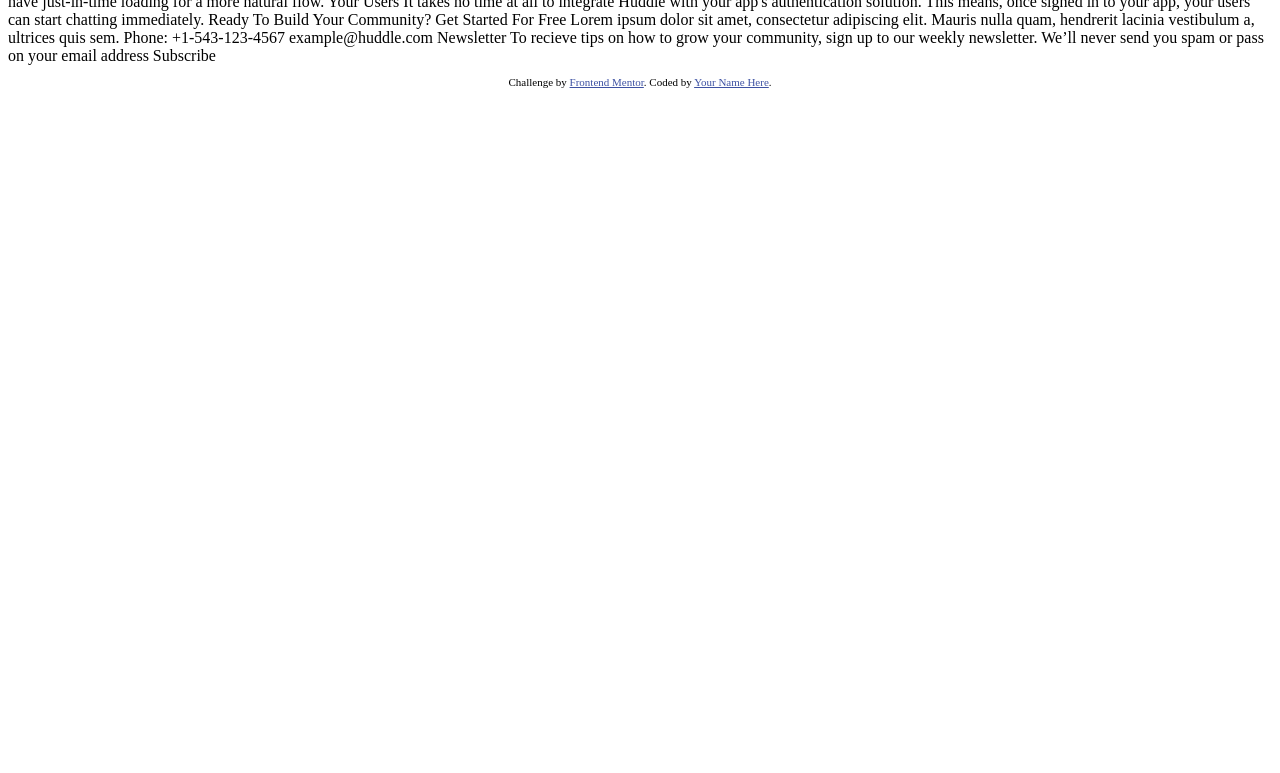
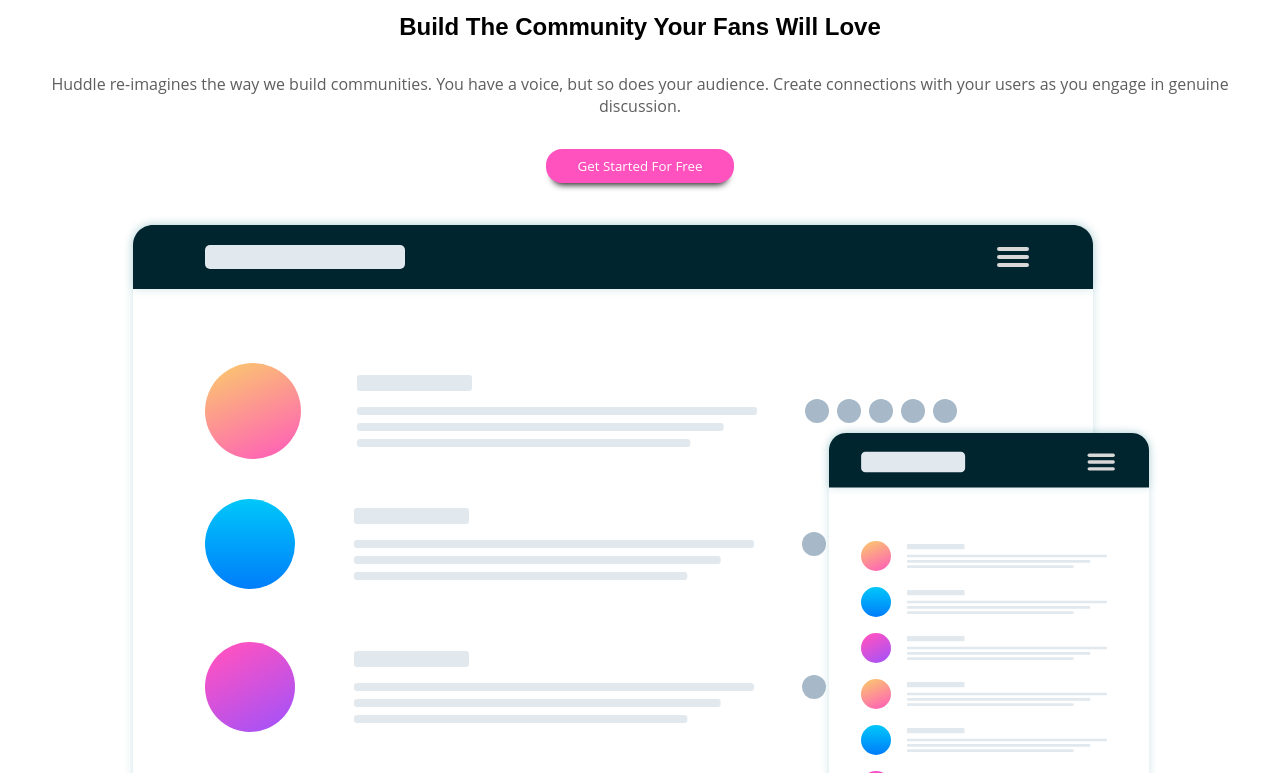
Before and after one commit to paula113/Huddle-landing-page-, a plain HTML site: page index.html in a window 1280 px wide. Shown: the part 69-842 px from the top of the page. Before the commit the page ends 800 px from the top, so only its background shows below. Drawn offline with Linux system fonts and the light colour scheme; a web font is replaced by a local one.

Commit message:
styling components

```diff
--- a/index.html
+++ b/index.html
@@ -5,57 +5,113 @@
   <meta name="viewport" content="width=device-width, initial-scale=1.0"> <!-- displays site properly based on user's device -->
 
   <link rel="icon" type="image/png" sizes="32x32" href="./images/favicon-32x32.png">
+  <link rel="stylesheet" href="style.css">
 
   <title>Frontend Mentor | Huddle landing page with curved sections</title>
 
   <!-- Feel free to remove these styles or customise in your own stylesheet 👍 -->
-  <style>
-    .attribution { font-size: 11px; text-align: center; }
-    .attribution a { color: hsl(228, 45%, 44%); }
-  </style>
 </head>
 <body>
+  <header>
+    <h1>Huddle</h1>
+    <button class="buttons one-edge-shadow">
       Try it free
+    </button>
+  </header>
 
-  Build The Community Your Fans Will Love
+  <section class="msg-container">
 
-  Huddle re-imagines the way we build communities. You have a voice, but so does
-  your audience. Create connections with your users as you engage in genuine discussion.
-
+    <h1 class="title">Build The Community Your Fans Will Love
+    </h1>
+      <p class="msg-content"> Huddle re-imagines the way we build communities. You have a voice, but so does
+      your audience. Create connections with your users as you engage in genuine discussion. </p>
+    <button class="buttons one-edge-shadow">
       Get Started For Free
 
-  1.4k+
+    </button>
+  <div class="msg-numbers">
+    <img class="picStyle" src="./images/screen-mockups.svg" alt="" srcset="">
+
+<div>
+  <h1>1.4k+</h1>
+  <span class="msg-content">
    Communities Formed
+  </span>
+</div>
+<div>
+  <h1>2.7m+</h1>
+  <span  class="msg-content">Messages Sent</span>
+</div>
 
-  2.7m+
-  Messages Sent
+  </div>
+<div class="msg-container-box Grow-Together">
 
-  Grow Together
+  <img class='background' src="./images/bg-section-top-mobile-1.svg" alt="" srcset="">
+<div class="Grow-Together">
+  <img class="picStyle" src="./images/illustration-grow-together.svg" alt="" srcset="">
+  <h5 class="title">Grow Together</h5>
+  <p>
   Generate meaningful discussions with your audience and build a strong, loyal community.
-  Think of the insightful conversations you miss out on with a feedback form.
+  Think of the insightful conversations you miss out on with a feedback form. </p>
 
+</div>
+<img class="background-bottom" src="./images/bg-section-top-mobile-2.svg" alt="" srcset="">
+</div>
+<div class="msg-container-box">
+  <img class="picStyle" src="./images/illustration-flowing-conversation.svg" alt="" srcset="">
+  <h5 class="title">
     Flowing Conversations
+  </h5>
+    <p>
       You wouldn't paginate a conversation in real life, so why do it online? Our threads have
       just-in-time loading for a more natural flow.
 
+    </p>
+</div>
+<div class="msg-container-box">
+  <img class="picStyle" src="./images/illustration-your-users.svg" alt="" srcset="">
+  <h5 class="title">
     Your Users
+  </h5>
+  <p>
     It takes no time at all to integrate Huddle with your app's authentication solution. This means,
     once signed in to your app, your users can start chatting immediately.
 
-  Ready To Build Your Community?
-  Get Started For Free
+  </p>
+</div>
 
+<h2> Ready To Build Your Community?</h2>
+
+  <button class="buttons one-edge-shadow">Get Started For Free</button>
+  </section>
+
+<!-- <img src="./images/bg-section-top-desktop-1.svg" alt="" srcset=""> -->
+ <footer>
+  <form >
+    <h4>Newsletter</h4>
+    <p>
+      To recieve tips on how to grow your community, sign up to our weekly newsletter. We’ll never
+      send you spam or pass on your email address
+
+    </p>
+    <input type="email">
+    <button type="submit"> Subscribe</button>
+  </form>
+
+  <p>
     Lorem ipsum dolor sit amet, consectetur adipiscing elit. Mauris nulla quam, hendrerit lacinia
     vestibulum a, ultrices quis sem.
 
-  Phone: +1-543-123-4567
-  example@huddle.com
+  </p>
+  <span>Phone: +1-543-123-4567</span>
 
-  Newsletter
-  To recieve tips on how to grow your community, sign up to our weekly newsletter. We’ll never
-  send you spam or pass on your email address
+  <span>example@huddle.com</span>
+ </footer>
 
-  Subscribe
+<!-- <img src="./images/bg-section-bottom-mobile-1.svg" alt="" srcset=""> -->
+<!-- <img src="./images/bg-section-bottom-mobile-2.svg" alt="" srcset=""> -->
+
+
 
   <footer>
     <p class="attribution">
--- /dev/null
+++ b/style.css
@@ -0,0 +1,137 @@
+* {
+  padding: 0%;
+  margin: 0;
+  /* width: 80%; */
+  /* background-color: aqua; */
+}
+@font-face {
+  font-family: "Open Sans";
+  font-style: normal;
+  font-weight: 600;
+  font-display: swap;
+  src: local("Open Sans SemiBold"), local("OpenSans-SemiBold"),
+    url(https://fonts.gstatic.com/s/opensans/v18/mem5YaGs126MiZpBA-UNirkOUuhpKKSTjw.woff2)
+      format("woff2");
+  unicode-range: U+0000-00FF, U+0131, U+0152-0153, U+02BB-02BC, U+02C6, U+02DA,
+    U+02DC, U+2000-206F, U+2074, U+20AC, U+2122, U+2191, U+2193, U+2212, U+2215,
+    U+FEFF, U+FFFD;
+}
+@font-face {
+  font-family: "Open Sans";
+  font-style: normal;
+  font-weight: 700;
+  font-display: swap;
+  src: local("Open Sans Bold"), local("OpenSans-Bold"),
+    url(https://fonts.gstatic.com/s/opensans/v18/mem5YaGs126MiZpBA-UN7rgOUuhpKKSTjw.woff2)
+      format("woff2");
+  unicode-range: U+0000-00FF, U+0131, U+0152-0153, U+02BB-02BC, U+02C6, U+02DA,
+    U+02DC, U+2000-206F, U+2074, U+20AC, U+2122, U+2191, U+2193, U+2212, U+2215,
+    U+FEFF, U+FFFD;
+}
+@font-face {
+  font-family: "Open Sans";
+  font-style: normal;
+  font-weight: 400;
+  font-display: swap;
+  src: local("Open Sans Regular"), local("OpenSans-Regular"),
+    url(https://fonts.gstatic.com/s/opensans/v18/mem8YaGs126MiZpBA-UFVZ0bf8pkAg.woff2)
+      format("woff2");
+  unicode-range: U+0000-00FF, U+0131, U+0152-0153, U+02BB-02BC, U+02C6, U+02DA,
+    U+02DC, U+2000-206F, U+2074, U+20AC, U+2122, U+2191, U+2193, U+2212, U+2215,
+    U+FEFF, U+FFFD;
+}
+@font-face {
+  font-family: "Poppins";
+  font-style: normal;
+  font-weight: 700;
+  font-display: swap;
+  src: local("Poppins Bold"), local("Poppins-Bold"),
+    url(https://fonts.gstatic.com/s/poppins/v13/pxiByp8kv8JHgFVrLCz7Z1xlFd2JQEk.woff2)
+      format("woff2");
+  unicode-range: U+0000-00FF, U+0131, U+0152-0153, U+02BB-02BC, U+02C6, U+02DA,
+    U+02DC, U+2000-206F, U+2074, U+20AC, U+2122, U+2191, U+2193, U+2212, U+2215,
+    U+FEFF, U+FFFD;
+}
+header {
+  display: flex;
+  flex-direction: row;
+  /* justify-content: flex-end; */
+  /* justify-content: space-around; */
+}
+.title {
+  font-family: "Poppins", sans-serif;
+  text-align: center;
+  margin: 1rem;
+}
+.msg-content {
+  color: rgb(94, 94, 94);
+  font-family: "Open Sans";
+  font-weight: 400;
+  text-align: center;
+  margin: 1rem;
+}
+.buttons {
+  background-color: hsl(322, 100%, 66%);
+  font-family: "Open Sans", sans-serif;
+  color: white;
+  padding: 0.5rem 2rem;
+  text-align: center;
+  border-radius: 1rem;
+  border: none;
+  margin: 1rem auto;
+}
+.one-edge-shadow {
+  /* -webkit-box-shadow: 0 8px 6px -6px rgb(37, 37, 3/7); */
+  /* -moz-box-shadow: 0 8px 6px -6px rgb(37, 37, 37); */
+  box-shadow: 0 8px 6px -6px rgb(37, 37, 37);
+}
+.msg-container {
+  /* background-color: thistle; */
+  /* margin: 0 auto; */
+  align-items: center;
+  display: flex;
+  flex-direction: column;
+  width: 100%;
+  /* width: 80%; */
+  /* margin: 1rem 0; */
+  /* padding: 2rem; */
+}
+.msg-container-box {
+  /* background-color: violet; */
+  margin: 1rem;
+  overflow: hidden;
+  text-align: center;
+}
+.msg-numbers {
+  display: flex;
+  flex-direction: column;
+  padding: 1rem;
+}
+.msg-numbers div {
+  margin: 1rem auto;
+  padding: 1rem;
+}
+.msg-numbers h1 {
+  font-family: "Open Sans";
+  font-weight: 700;
+  font-size: 3rem;
+}
+.Grow-Together {
+  background-color: hsl(207, 100%, 98%);
+}
+.background {
+  background-color: white;
+}
+.background-bottom {
+  background-color: hsl(207, 100%, 98%);
+}
+.picStyle {
+  max-width: 100%;
+  height: auto;
+  display: block;
+  /* margin: 2rem auto; */
+}
+
+footer {
+  background-color: teal;
+}
```
Also changed, not shown: images/bg-section-bottom-mobile-2.svg. Lines whose indentation alone changed are shown as unchanged.
